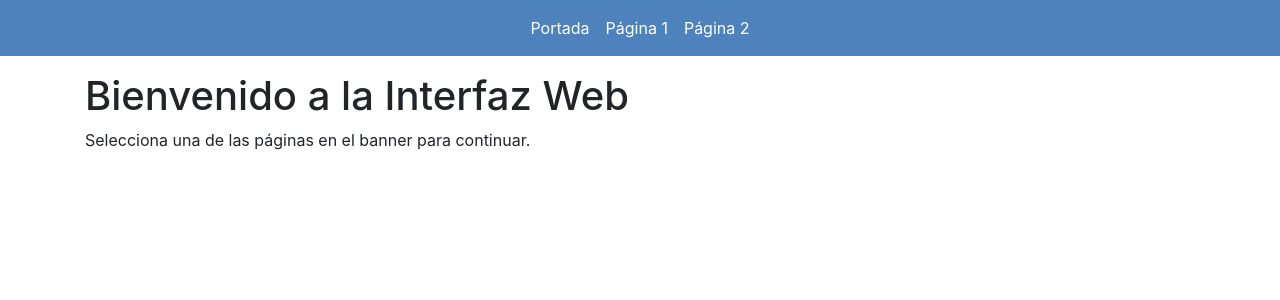
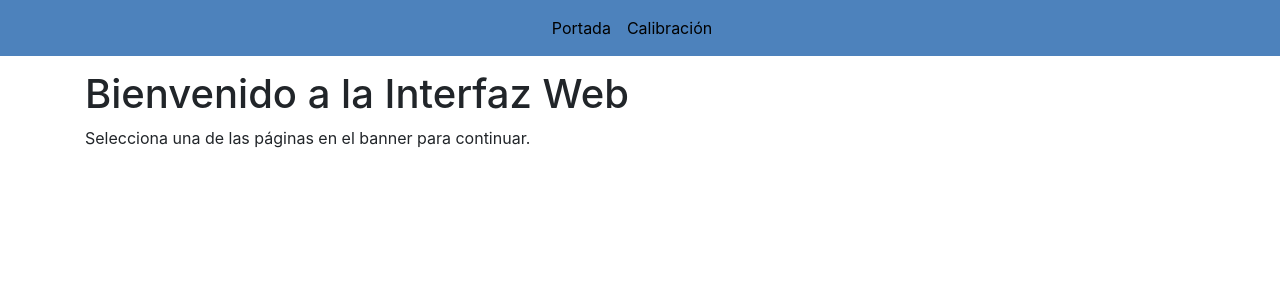
Before and after one commit to oscarzunigat/Interfaz_web_V1, a Flask app: page / in a window 1280 px wide. Shown: the top 300 px of the page. Run offline with Flask 3, Linux system fonts and the light colour scheme; some libraries are stand-ins or nearby versions.

Commit message:
Banner working +Calibration V2

```diff
--- a/static/styles.css
+++ b/static/styles.css
@@ -1,15 +1,13 @@
-/* styles.css */
-
 .custom-bg {
     background-color: #4d82bc !important; /* Fondo azul */
 }
 
 .navbar-dark .navbar-nav .nav-link {
-    color: white !important; /* Texto blanco para los enlaces */
+    color: #000000 !important; /* Texto blanco para los enlaces */
 }
 
 .navbar-dark .navbar-nav .nav-link:hover {
-    color: #ffc107 !important; /* Color amarillo al pasar el ratón */
+    color: white !important; /* Color amarillo al pasar el ratón */
 }
 
 /* Para asegurarnos de que el texto en el banner sea visible */
@@ -23,3 +21,7 @@
     padding: 1rem;
     text-align: center;
 }
+
+.content-wrapper {
+    margin-top: 70px; /* Ajusta este valor según la altura de tu banner */
+}
--- a/templates/base.html
+++ b/templates/base.html
@@ -6,18 +6,23 @@
     <title>{% block title %}SSI{% endblock %}</title>
     <link rel="stylesheet" href="https://stackpath.bootstrapcdn.com/bootstrap/4.5.2/css/bootstrap.min.css">
     <link rel="stylesheet" href="{{ url_for('static', filename='styles.css') }}">
+    <style>
+        .content-wrapper {
+            margin-top: 70px; /* Ajusta este valor según la altura de tu banner */
+        }
+    </style>
 </head>
 <body>
-    <nav class="navbar navbar-expand-lg navbar-dark custom-bg">
+    <nav class="navbar navbar-expand-lg navbar-dark custom-bg fixed-top">
         <div class="container">
             <div class="navbar-nav mx-auto">
                 <a class="nav-link" href="{{ url_for('main') }}">Portada</a>
-                <a class="nav-link" href="{{ url_for('pagina1') }}">Página 1</a>
-                <a class="nav-link" href="{{ url_for('pagina2') }}">Página 2</a>
+                <a class="nav-link" href="{{ url_for('pagina1') }}">Calibración</a>
+                <a class="nav-link" href="{{ url_for('pagina2') }}"></a>
             </div>
         </div>
     </nav>
-    <div class="container mt-3">
+    <div class="container content-wrapper">
         {% block content %}{% endblock %}
     </div>
     <script src="https://code.jquery.com/jquery-3.5.1.slim.min.js"></script>
```
Also changed, not shown: 2 other files.
